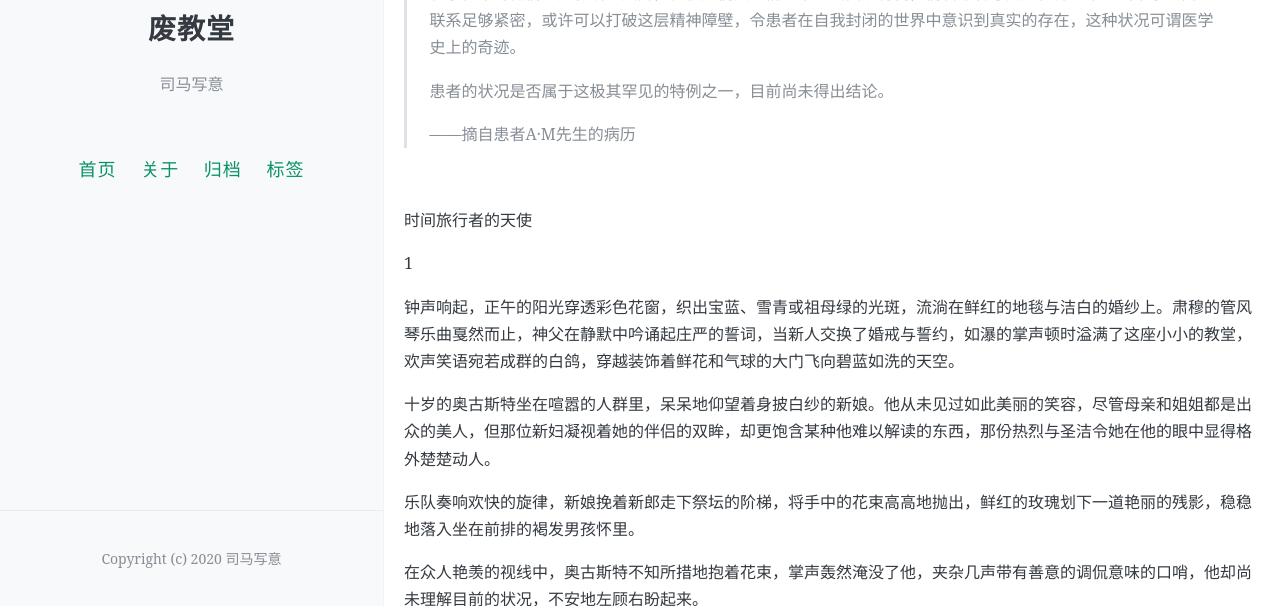
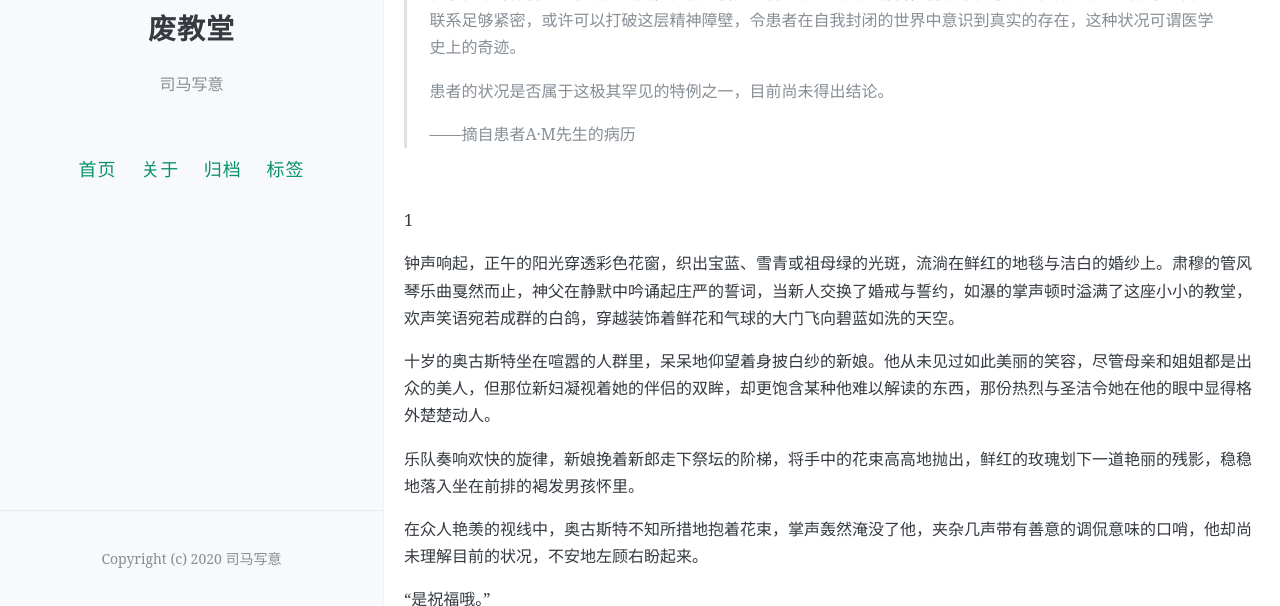
Before and after one commit to ligeiali13/blog, a Jekyll site: the page built from _posts/2014-11-24-time-travellers-angel.md, in a window 1280 px wide and 900 px high, cut to the strip 294-900 px from the top of the window. Built offline with Jekyll 4.4.1, drawn with Linux system fonts in a browser that asks for light colours; comment, search, counter and statistics services are not loaded.

Commit message:
Update 2014-11-24-time-travellers-angel.md

```diff
--- a/_posts/2014-11-24-time-travellers-angel.md
+++ b/_posts/2014-11-24-time-travellers-angel.md
@@ -17,8 +17,6 @@ comments: true
 >——摘自患者A·M先生的病历
 
 <br />
-
-时间旅行者的天使
 
 1
 
```
